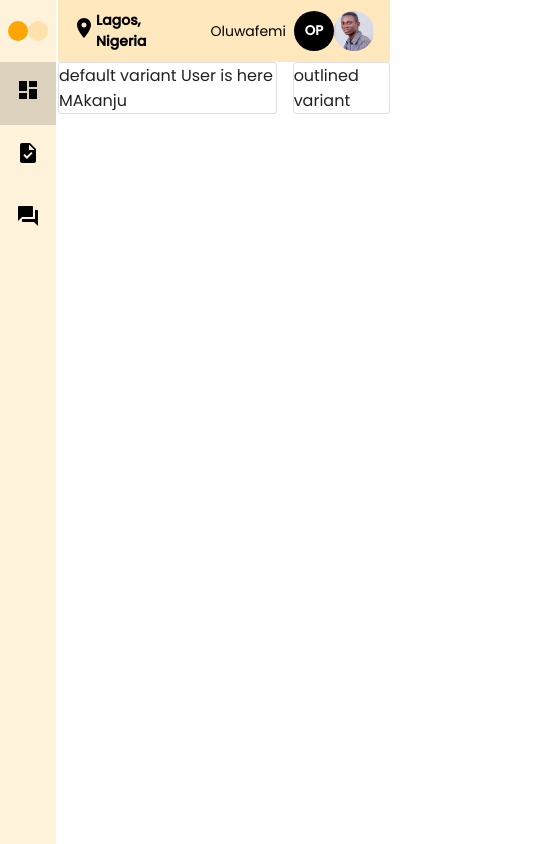
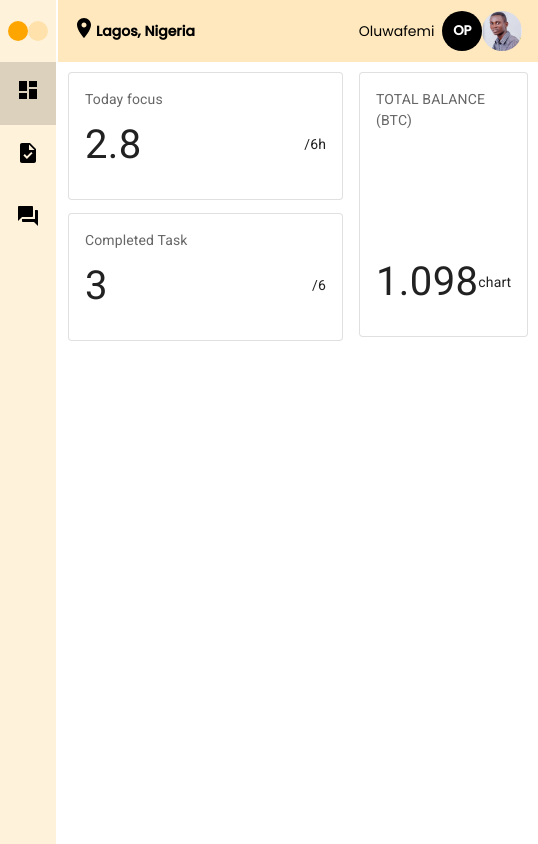
Before and after one commit to dev-makanju/Planoo-, a React (Create React App) app: page /dashboard in a window 390 px wide. Shown: the whole page, 538 px wide, since content can reach past the window. Built offline with nearby package versions, Linux system fonts and the light colour scheme.

Commit message:
added responsiveness

```diff
--- a/src/components/Home/Footer/Footer.css
+++ b/src/components/Home/Footer/Footer.css
@@ -8,12 +8,16 @@ footer {
 .footer-wrapper {
    display: flex;
    flex-direction: row;
+   flex-wrap: wrap;
    justify-content: space-between;
+   gap: 3rem;
 }
+
 
 .footer-wrapper nav {
    display: flex;
    flex-direction: row;
+   flex-wrap: wrap;
    gap: 1rem;
 }
 
@@ -77,6 +81,17 @@ nav ul li button {
    gap: 4px;
 }
 
+@media (max-width: 768px) {
+   .socials {
+      display: flex;
+      flex-direction: column;
+      justify-content: center;
+      align-items: center;
+      gap: 1rem;
+   }
+}
+
+
 .logo {
    border: 1px solid #eee;
    width: 30px;
@@ -114,6 +129,7 @@ nav ul li button {
    flex-direction: column;
    justify-content: center;
    align-items: center;
+   padding: 2rem;
 }
 
 .banner-design-a {
@@ -172,4 +188,9 @@ nav ul li button {
    .footer-main {
       width: fit-content;
    }
+
+   .app-button {
+      font-size: 12px;
+      padding: .7rem 1rem;
+   }
 }
--- a/src/components/Home/Footer/Footer.jsx
+++ b/src/components/Home/Footer/Footer.jsx
@@ -88,7 +88,9 @@ const Footer = () => {
       <div class="socials">
         <div>
           <button className="btn-default logo">
-            <span>F</span>
+            <span>
+
+            </span>
           </button>
           <button className="btn-default logo">
             <span>I</span>
--- a/src/components/Home/accordion/accordion.css
+++ b/src/components/Home/accordion/accordion.css
@@ -8,10 +8,6 @@
 .accordion {
    flex: 1;
    position: relative;
-}
-
-.accordion h2 {
-   color: rgb(36, 35, 35);
 }
 
 .btn-accordion {
@@ -25,3 +21,20 @@
    bottom: 0;
    cursor: pointer;
 }
+
+@media(max-width: 768px){
+   .accordion-wrapper {
+      flex-direction: column-reverse;
+      width: 80%;
+   }
+
+   .btn-accordion {
+      position: relative;
+      margin-top: 2rem;
+   }
+
+}
+
+.accordion h2 {
+   color: rgb(36, 35, 35);
+}
--- a/src/components/Home/ads/advert.css
+++ b/src/components/Home/ads/advert.css
@@ -4,6 +4,19 @@
    margin: 6rem auto;
    width: 60%;
    gap: 2rem;
+}
+
+.top-banner-img img{
+   width: 100%;
+   height: 100%;
+   object-fit: cover;
+}
+
+.image-ads img {
+  width: 100%;
+  height: 200px;
+  border-radius: 7px;
+  margin-top: 1.5rem;
 }
 
 .progress-banner {
@@ -15,15 +28,12 @@
 .top-banner {
    display: flex;
    flex-direction: row;
+   align-items: center;
    gap: 1rem;
    background: #ffff008a;
    border-radius: 17px;
    padding: 1rem;
    min-height: 350px;
-}
-
-.top-banner div {
-   flex: 1;
 }
 
 .orang {
@@ -38,6 +48,32 @@
    min-height: 350px;
    padding: 1rem;
    border-radius: 17px;
+}
+
+@media (max-width: 768px) {
+   .ads-wrapper {
+      width: 80%;
+   }
+   .top-banner {
+      display: flex;
+      flex-direction: column;
+      padding: 2rem;
+   }
+   .top-banner-img img{
+      height: 200px;
+      object-fit: cover;
+   }
+   .orang {
+      padding: 2rem;
+   }
+   .light-blu {
+      padding: 2rem;
+   }
+}
+
+
+.top-banner div {
+   flex: 1;
 }
 
 .text-main h2 {
--- a/src/components/Home/ads/advert.jsx
+++ b/src/components/Home/ads/advert.jsx
@@ -9,14 +9,17 @@ const advert = () => {
               <h2>Easily tracing your task, every day, every week with ease</h2>
               <p>Easily handle your daily tasks with the 'Tap and Create Task' including a progress preview. So simple!</p>
             </div>
-            <div>
-               image
+            <div className='top-banner-img'>
+              <img src={process.env.PUBLIC_URL + '/assets/image-02.png'} alt="banner"/>
             </div>
          </div>
          <div className='ads progress-banner'>
            <div className="orang text-main">
               <h2>Progress preview in fun way, yes, it's fun</h2>
               <p>A task progress preview that is so enjoyable and attractive that you actually</p>
+               <div className='image-ads'>
+                  <img src={process.env.PUBLIC_URL + '/assets/image-01.png'} alt="banner"/>
+               </div>
            </div>
            <div className="light-blu text-main">
               <h2>Effortlessly manage your task with the help by AI</h2>
--- a/src/components/Home/header/Header.css
+++ b/src/components/Home/header/Header.css
@@ -114,23 +114,39 @@ header {
    flex: 1;
 }
 
-.banner-text h1{
-   font-size: 40px;
-   color: #7067677b;
-}
-
-.main-text{
-   display: flex;
-   justify-content: center;
-   align-items: center;
-}
-
 .main-text .text-container {
    width: 60%;
    height: 80%;
    display: flex;
    flex-direction: column;
    justify-content: space-between;
+}
+
+.banner-text h1{
+   font-size: 40px;
+   color: #7067677b;
+}
+
+@media (max-width: 768px) {
+   .banner-text {
+      display: none;
+   }
+
+   .main-text .text-container {
+      width: 80%;
+      height: 75%;
+   }
+
+   .banner-text h1{
+      font-size: 30px;
+   }
+}
+
+
+.main-text{
+   display: flex;
+   justify-content: center;
+   align-items: center;
 }
 
 .overlay-banner {
--- a/src/components/Home/header/Header.jsx
+++ b/src/components/Home/header/Header.jsx
@@ -1,7 +1,6 @@
 import React from "react";
 import { Link } from "react-router-dom";
 import './Header.css';
-
 
 const Header = () => {
   return (
--- a/src/components/dashboard/Dash.css
+++ b/src/components/dashboard/Dash.css
@@ -0,0 +1,5 @@
+.dash-main_widget {
+   display: flex;
+   gap: 1rem;
+   padding: 10px;
+}
--- a/src/components/dashboard/Dashboard.jsx
+++ b/src/components/dashboard/Dashboard.jsx
@@ -1,31 +1,26 @@
 import React from 'react'
 import DashboardLayout from '../layout/DashboardLayout'
+import TaskCard from '../dashboard/cards/TaskCard'
+import Box from '@mui/material/Box';
 import './Dash.css';
-import Stack from '@mui/material/Stack';
-import DemoPaper from '@mui/material/Paper';
-
+import BalanceCard from './cards/BalanceCard';
 
 const Dashboard = () => {
   return (
    <DashboardLayout>
       <div className='dash-main'>
         <div className='dash-main_widget'>
-        <Stack direction="row" spacing={2}>
-          <DemoPaper variant="outlined">
-            default variant
-            User is here
-            MAkanju
-          </DemoPaper>
-          <DemoPaper variant="outlined">outlined variant</DemoPaper>
-        </Stack>
-        </div>
-        <div className='dash-main_widget'>
-          <div className='widget_map'>
-
-          </div>
-          <div className=''>
-
-          </div>
+            <Box
+              display="flex"
+              flexDirection='column'
+              gap='.8rem'
+            >
+              <TaskCard title='Today focus' ongoing='2.8' total='6h'/>
+              <TaskCard title='Completed Task' ongoing='3' total='6'/>
+            </Box>
+            <div>
+              <BalanceCard/>
+            </div>
         </div>
       </div>
    </DashboardLayout>
--- /dev/null
+++ b/src/components/dashboard/cards/BalanceCard.jsx
@@ -0,0 +1,31 @@
+import * as React from 'react';
+import Box from '@mui/material/Box';
+import Card from '@mui/material/Card';
+import CardContent from '@mui/material/CardContent';
+import Typography from '@mui/material/Typography';
+
+export default function BalanceCard(props) {
+  return (
+    <Card variant="outlined" sx={{ height: 265, width: '100%', boxShadow:'0px'}}>
+      <CardContent sx={{ display:'flex', height:'100%', justifyContent:'space-between', flexDirection: 'column'}}>
+        <Typography sx={{ fontSize: 14 }} color="text.secondary" gutterBottom>
+          TOTAL BALANCE (BTC)
+        </Typography>
+        <Box
+            display="flex"
+            justifyContent='space-between'
+            alignItems="center"
+        >
+          <Typography sx={{ fontSize: 40 }}>
+            1.098
+            <br/>
+          </Typography>
+          <Typography sx={{ fontSize: 14 }}>
+            chart
+            <br/>
+          </Typography>
+        </Box>
+      </CardContent>
+    </Card>
+  );
+}
--- /dev/null
+++ b/src/components/dashboard/cards/TaskCard.jsx
@@ -0,0 +1,31 @@
+import * as React from 'react';
+import Box from '@mui/material/Box';
+import Card from '@mui/material/Card';
+import CardContent from '@mui/material/CardContent';
+import Typography from '@mui/material/Typography';
+
+export default function TaskCard(props) {
+  return (
+    <Card variant="outlined" sx={{ minWidth: 275, boxShadow:'0px'}}>
+      <CardContent>
+        <Typography sx={{ fontSize: 14 }} color="text.secondary" gutterBottom>
+          {props.title}
+        </Typography>
+        <Box
+            display="flex"
+            justifyContent='space-between'
+            alignItems="center"
+        >
+          <Typography sx={{ fontSize: 40 }}>
+            {props.ongoing}
+            <br />
+          </Typography>
+          <Typography sx={{ fontSize: 14 }}>
+            /{props.total}
+            <br />
+          </Typography>
+        </Box>
+      </CardContent>
+    </Card>
+  );
+}
```
Also changed, not shown: public/assets/image-01.png (added), public/assets/image-02.png (added), src/components/Home/Banner.jsx (indentation only).
